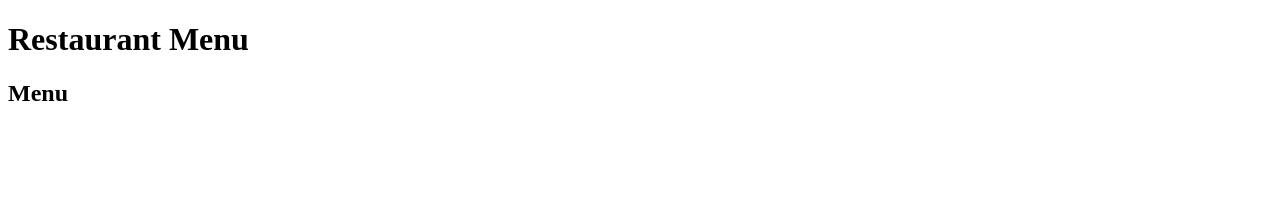
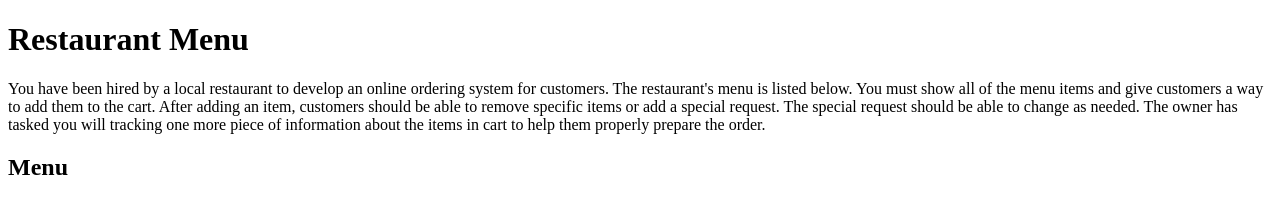
Before and after one commit to Karyn-Black/NEWM-N_220, a plain HTML site: page midterm/index.html in a window 1280 px wide. Drawn offline with Linux system fonts and the light colour scheme.

Commit message:
added paragraph

```diff
--- a/midterm/index.html
+++ b/midterm/index.html
@@ -7,6 +7,16 @@
   </head>
   <body>
     <h1>Restaurant Menu</h1>
+    <p>
+      You have been hired by a local restaurant to develop an online ordering
+      system for customers. The restaurant's menu is listed below. You must show
+      all of the menu items and give customers a way to add them to the cart.
+      After adding an item, customers should be able to remove specific items or
+      add a special request. The special request should be able to change as
+      needed. The owner has tasked you will tracking one more piece of
+      information about the items in cart to help them properly prepare the
+      order.
+    </p>
     <h2>Menu</h2>
   </body>
 </html>
```
